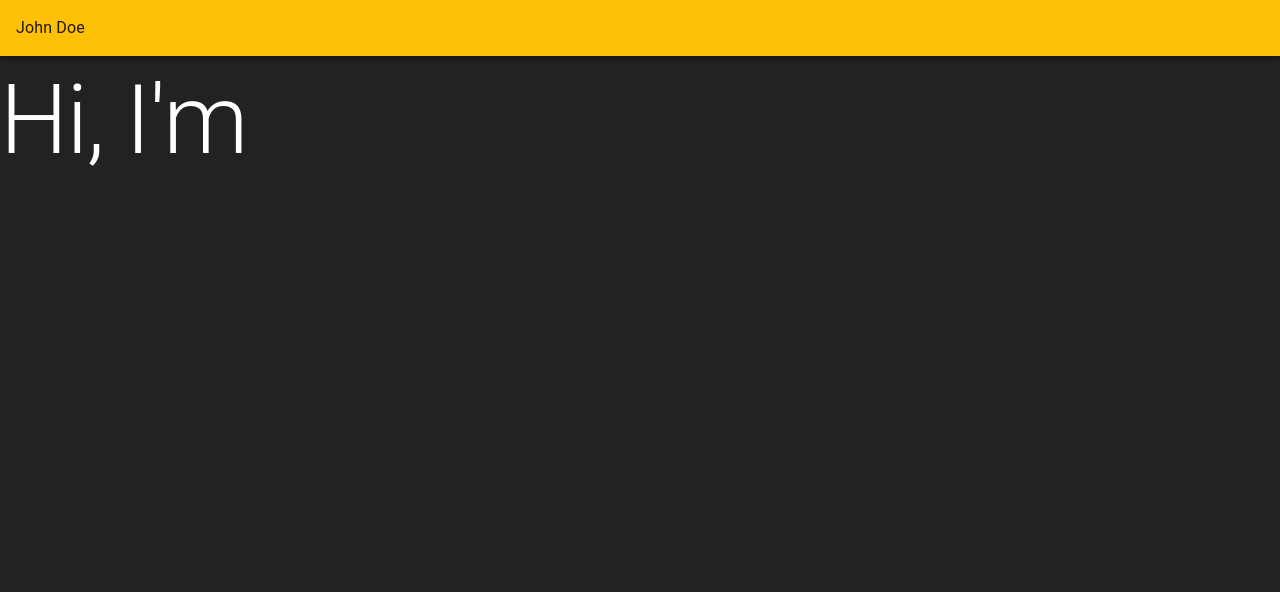
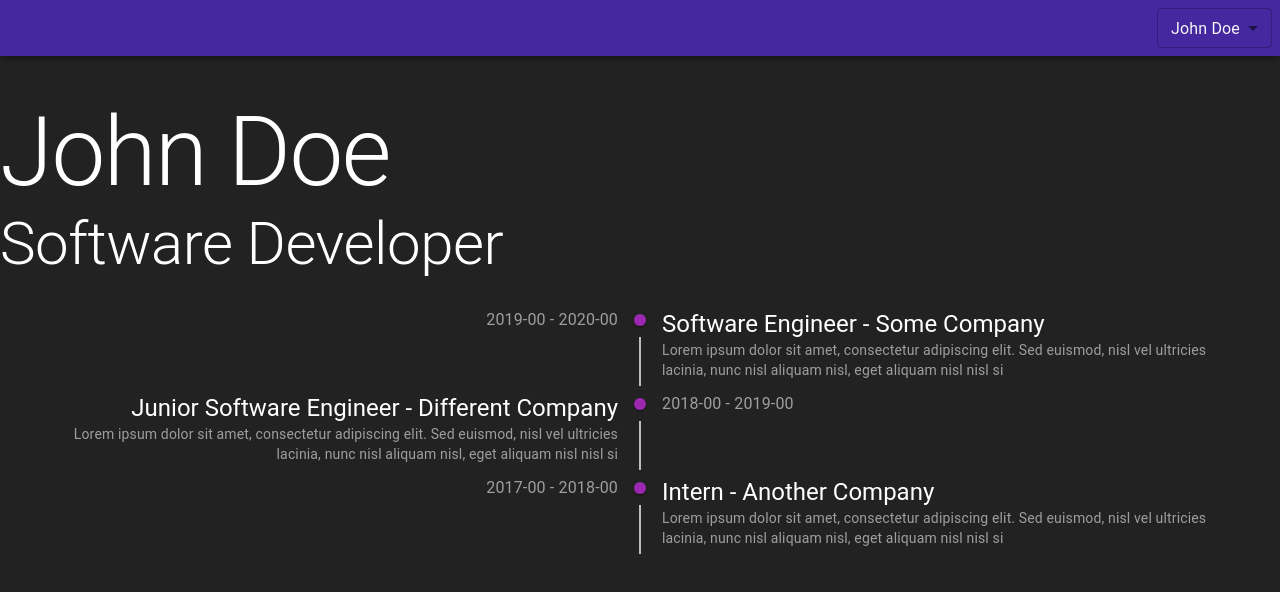
Before and after one commit to sam-d-j/react-portfolio-explained, a React (Vite) app: page / in a window 1280 px wide. Shown: the top 592 px of the page. Built offline with nearby package versions, Linux system fonts and the light colour scheme.

Commit message:
Working timeline

```diff
--- a/package.json
+++ b/package.json
@@ -6,6 +6,7 @@
     "dev": "vite dev"
   },
   "devDependencies": {
+    "@types/luxon": "^3.2.0",
     "@types/node": "^18.15.8",
     "@types/react": "^18.0.29",
     "@types/react-dom": "^18.0.11",
@@ -19,7 +20,9 @@
     "@emotion/react": "^11.10.6",
     "@emotion/styled": "^11.10.6",
     "@mui/icons-material": "^5.11.11",
+    "@mui/lab": "^5.0.0-alpha.124",
     "@mui/material": "^5.11.14",
+    "luxon": "^3.3.0",
     "mobx": "^6.8.0",
     "mobx-react-lite": "^3.4.3",
     "react": "^18.2.0",
--- a/src/Root.tsx
+++ b/src/Root.tsx
@@ -1,11 +1,16 @@
 import { ThemeProvider } from '@mui/material';
 import { observer } from 'mobx-react-lite';
+import { useEffect } from 'react';
 import { PortfolioPage } from './pages/PortfolioPage';
 import { RootStoreProvider } from './state/reactContext';
 import { RootStore } from './state/RootStore';
 import { muiTheme } from './state/theme';
 
 export const Root = observer<{ store: RootStore }>(({ store }) => {
+  useEffect(() => {
+    console.log({ store });
+  }, []);
+
   return (
     <RootStoreProvider value={store}>
       <ThemeProvider theme={muiTheme}>
--- a/src/data/authors.ts
+++ b/src/data/authors.ts
@@ -2,7 +2,9 @@ export interface Author {
   name: {
     first: string;
     last: string;
+    title: string;
   };
+  biography: string;
   email: string;
 
   workHistory: {
@@ -23,7 +25,10 @@ export const authorsStaticData: Author[] = [
     name: {
       first: 'John',
       last: 'Doe',
+      title: 'Software Developer',
     },
+    biography: '',
+
     email: 'johndoedoe@someemail.com',
     proficiencies: [],
     workHistory: [
@@ -59,4 +64,47 @@ export const authorsStaticData: Author[] = [
       },
     ],
   },
+  {
+    name: {
+      first: 'Jane',
+      last: 'Doe',
+      title: 'Instructional Designer',
+    },
+    biography: '',
+
+    email: 'janedoedoe@someemail.com',
+    proficiencies: [],
+    workHistory: [
+      {
+        date: {
+          from: new Date('2019-01-01'),
+          to: new Date('2020-01-01'),
+        },
+        description:
+          'Lorem ipsum dolor sit amet, consectetur adipiscing elit. Sed euismod, nisl vel ultricies lacinia, nunc nisl aliquam nisl, eget aliquam nisl nisl si',
+        title: 'Software Engineer',
+        company: 'Some Company',
+      },
+      {
+        date: {
+          from: new Date('2018-01-01'),
+          to: new Date('2019-01-01'),
+        },
+        description:
+          'Lorem ipsum dolor sit amet, consectetur adipiscing elit. Sed euismod, nisl vel ultricies lacinia, nunc nisl aliquam nisl, eget aliquam nisl nisl si',
+        title: 'Junior Software Engineer',
+        company: 'Different Company',
+      },
+      {
+        date: {
+          from: new Date('2017-01-01'),
+          to: new Date('2018-01-01'),
+        },
+        description:
+          'Lorem ipsum dolor sit amet, consectetur adipiscing elit. Sed euismod, nisl vel ultricies lacinia, nunc nisl aliquam nisl, eget aliquam nisl nisl si',
+        title: 'Intern',
+        company: 'Another Company',
+      },
+    ],
+  },
 ];
--- a/src/index.html
+++ b/src/index.html
@@ -1,4 +1,3 @@
-
 <!DOCTYPE html>
 <html lang="en">
   <head>
--- a/src/pages/PortfolioPage.tsx
+++ b/src/pages/PortfolioPage.tsx
@@ -1,8 +1,25 @@
 import { css, Global } from '@emotion/react';
-import { AppBar, CssBaseline, Grid, Typography } from '@mui/material';
+import {
+  Timeline,
+  TimelineItem,
+  TimelineSeparator,
+  TimelineDot,
+  TimelineConnector,
+  TimelineContent,
+  TimelineOppositeContent,
+} from '@mui/lab';
+import {
+  AppBar,
+  CssBaseline,
+  Grid,
+  MenuItem,
+  Select,
+  Typography,
+} from '@mui/material';
 import { observer } from 'mobx-react-lite';
 import { useEffect } from 'react';
 import { useRootStore } from '../state/reactContext';
+import { DateTime } from 'luxon';
 
 export const PortfolioPage = observer(() => {
   const { authors } = useRootStore();
@@ -22,22 +39,25 @@ export const PortfolioPage = observer(() => {
           }
         `}
       />
+
       <Header />
 
       <IntroSection />
+      <ExperienceTimeline />
     </>
   );
 });
 
 const IntroSection = observer(() => {
   const {
-    authors: { selectedAuthorId },
+    authors: { selectedAuthor },
   } = useRootStore();
 
   return (
     <Grid container>
       <Grid item>
-        <Typography variant="h1">Hi, I'm </Typography>
+        <Typography variant="h1">{selectedAuthor?.fullName}</Typography>
+        <Typography variant="h2">{selectedAuthor?.data.name.title}</Typography>
       </Grid>
     </Grid>
   );
@@ -45,23 +65,36 @@ const IntroSection = observer(() => {
 
 const Header = observer(() => {
   const {
-    authors: { selectedAuthor },
+    authors: { selectedAuthor, authors, setSelectedAuthor },
   } = useRootStore();
 
   return (
     <>
       <AppBar component="nav" position="fixed">
-        <div
+        <Grid
+          container
+          justifyContent="end"
           css={css`
-            padding: 1em;
+            padding: 0.5em;
           `}
         >
-          {selectedAuthor?.fullName}
-        </div>
+          <Select
+            size="small"
+            value={selectedAuthor?.id ?? ''}
+            onChange={(e) => setSelectedAuthor(e.target.value)}
+          >
+            {authors.map((author) => (
+              <MenuItem key={author.id} value={author.id}>
+                {author.fullName}
+              </MenuItem>
+            ))}
+            <MenuItem disabled value={''} hidden></MenuItem>
+          </Select>
+        </Grid>
       </AppBar>
       <div
         css={css`
-          padding-top: 4em;
+          padding-top: 6em;
         `}
       ></div>
     </>
@@ -69,5 +102,38 @@ const Header = observer(() => {
 });
 
 const ExperienceTimeline = observer(() => {
-  return <></>;
+  const {
+    authors: { selectedAuthor },
+  } = useRootStore();
+
+  return (
+    <>
+      <Timeline position="alternate">
+        {selectedAuthor?.data.workHistory.map((work) => {
+          return (
+            <>
+              <TimelineItem>
+                <TimelineOppositeContent color="text.secondary">
+                  {DateTime.fromJSDate(work.date.from).toFormat('yyyy-mm')} -{' '}
+                  {DateTime.fromJSDate(work.date.to).toFormat('yyyy-mm')}
+                </TimelineOppositeContent>
+                <TimelineSeparator>
+                  <TimelineDot color="secondary" />
+                  <TimelineConnector />
+                </TimelineSeparator>
+                <TimelineContent>
+                  <Typography variant="h5">
+                    {work.title} - {work.company}
+                  </Typography>
+                  <Typography variant="body2" color="text.secondary">
+                    {work.description}
+                  </Typography>
+                </TimelineContent>
+              </TimelineItem>
+            </>
+          );
+        })}
+      </Timeline>
+    </>
+  );
 });
--- a/src/state/AuthorsStore.ts
+++ b/src/state/AuthorsStore.ts
@@ -29,7 +29,7 @@ export class AuthorsStore {
 
     this.setAuthorData(authorsStaticData);
 
-    if (!this.selectedAuthorId) this.setSelectedAuthor(this.authors?.[0]);
+    if (!this.selectedAuthorId) this.setSelectedAuthor(this.authors?.[0]?.id);
   };
 
   setAuthorData = (authors: this['authorsData']) =>
@@ -38,8 +38,8 @@ export class AuthorsStore {
   setIsLoadingAuthors = (isLoadingAuthors: this['isLoadingAuthors']) =>
     (this.isLoadingAuthors = isLoadingAuthors);
 
-  setSelectedAuthor = (author: AuthorStore | null) => {
-    this.selectedAuthorId = author?.id;
+  setSelectedAuthor = (authorId: AuthorStore['id'] | undefined) => {
+    this.selectedAuthorId = authorId;
   };
 }
 
--- a/src/state/theme.ts
+++ b/src/state/theme.ts
@@ -3,8 +3,12 @@ import * as colors from '@mui/material/colors';
 
 export const muiTheme = createTheme({
   palette: {
+    text: {
+      primary: colors.grey[100],
+      secondary: colors.grey[500],
+    },
     primary: {
-      main: colors.amber[500],
+      main: colors.deepPurple[800],
     },
   },
 });
```
Also changed, not shown: 1 other file (tests, documents, lock files or other folders).
